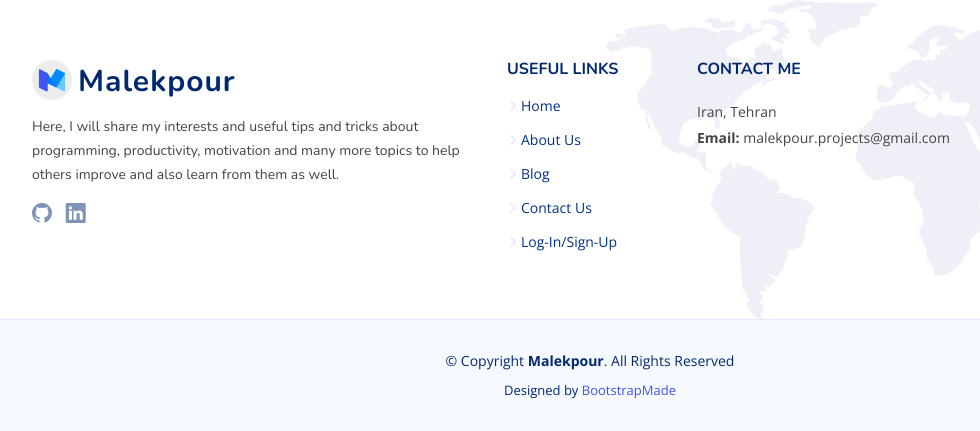
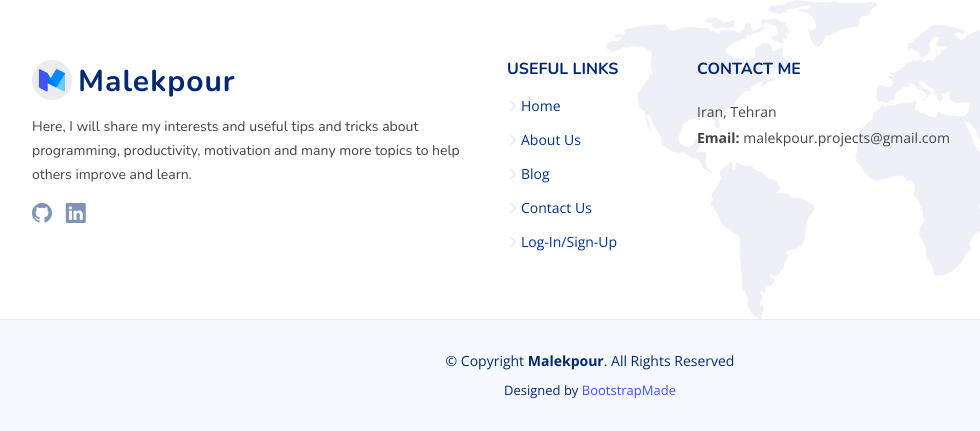
Before and after one commit to Malekpour99/themalekpour.com, a Django app: page /about in a window 1280 px wide. Shown: the part 2147-2578 px from the top of the page, without its empty margins (50-1030 px from the left). Run offline with Django 4.2, Linux system fonts and the light colour scheme; some libraries are stand-ins or nearby versions.

Commit message:
chore: base - footer explanation
Changed website explanation.

```diff
--- a/templates/base.html
+++ b/templates/base.html
@@ -87,7 +87,7 @@
               <img src="{% static 'img/logo.png' %}" alt="">
               <span>Malekpour</span>
             </a>
-            <p>Here, I will share my interests and useful tips and tricks about programming, productivity, motivation and many more topics to help others improve and also learn from them as well.</p>
+            <p>Here, I will share my interests and useful tips and tricks about programming, productivity, motivation and many more topics to help others improve and learn.</p>
             <div class="social-links mt-3">
               <a href="https://github.com/Malekpour99" class="twitter"><i class="bi bi-github"></i></a>
               <a href="https://www.linkedin.com/in/amirhosein-malekpour-44abb8172/" class="linkedin"><i class="bi bi-linkedin"></i></a>
```
